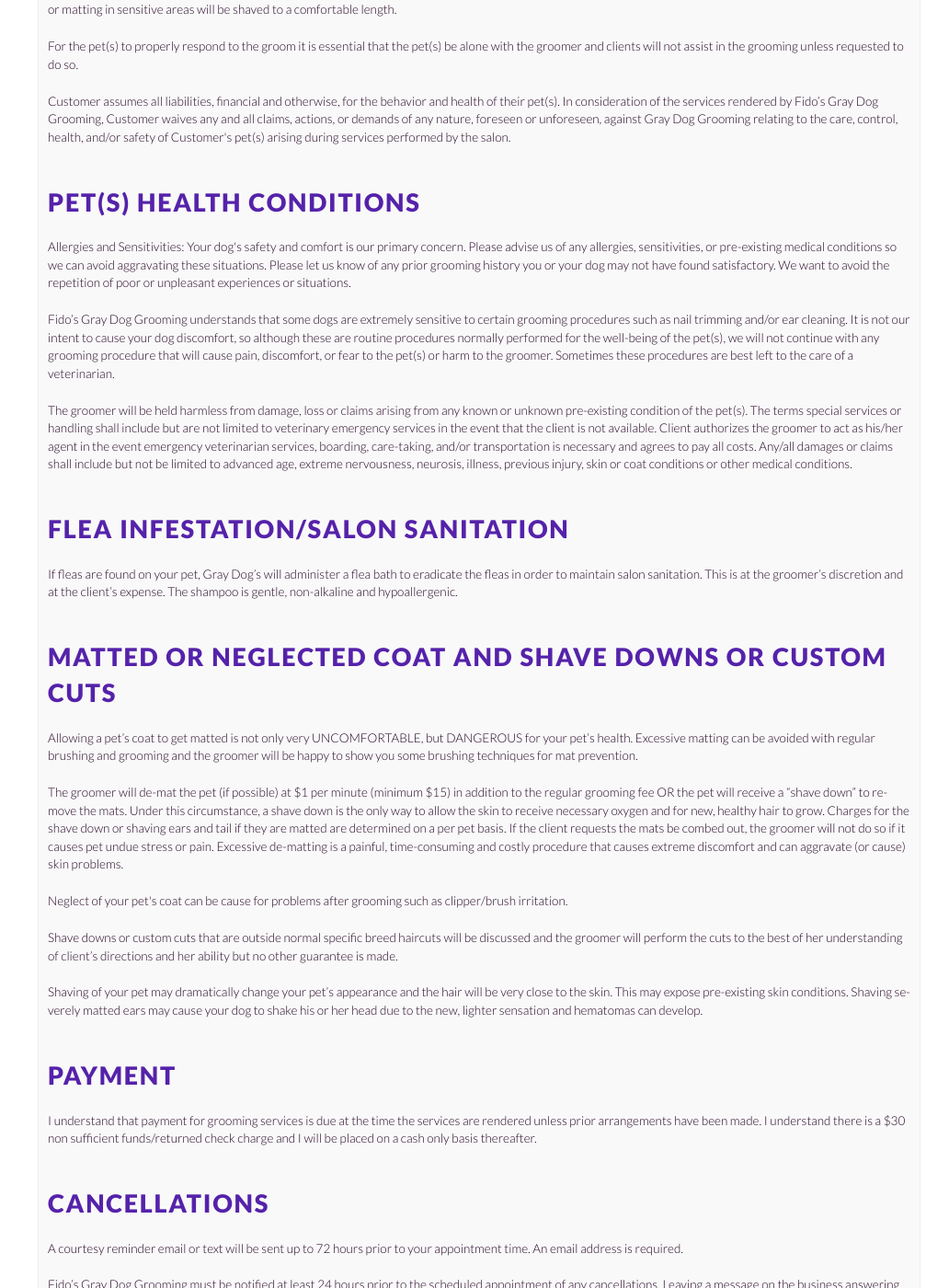
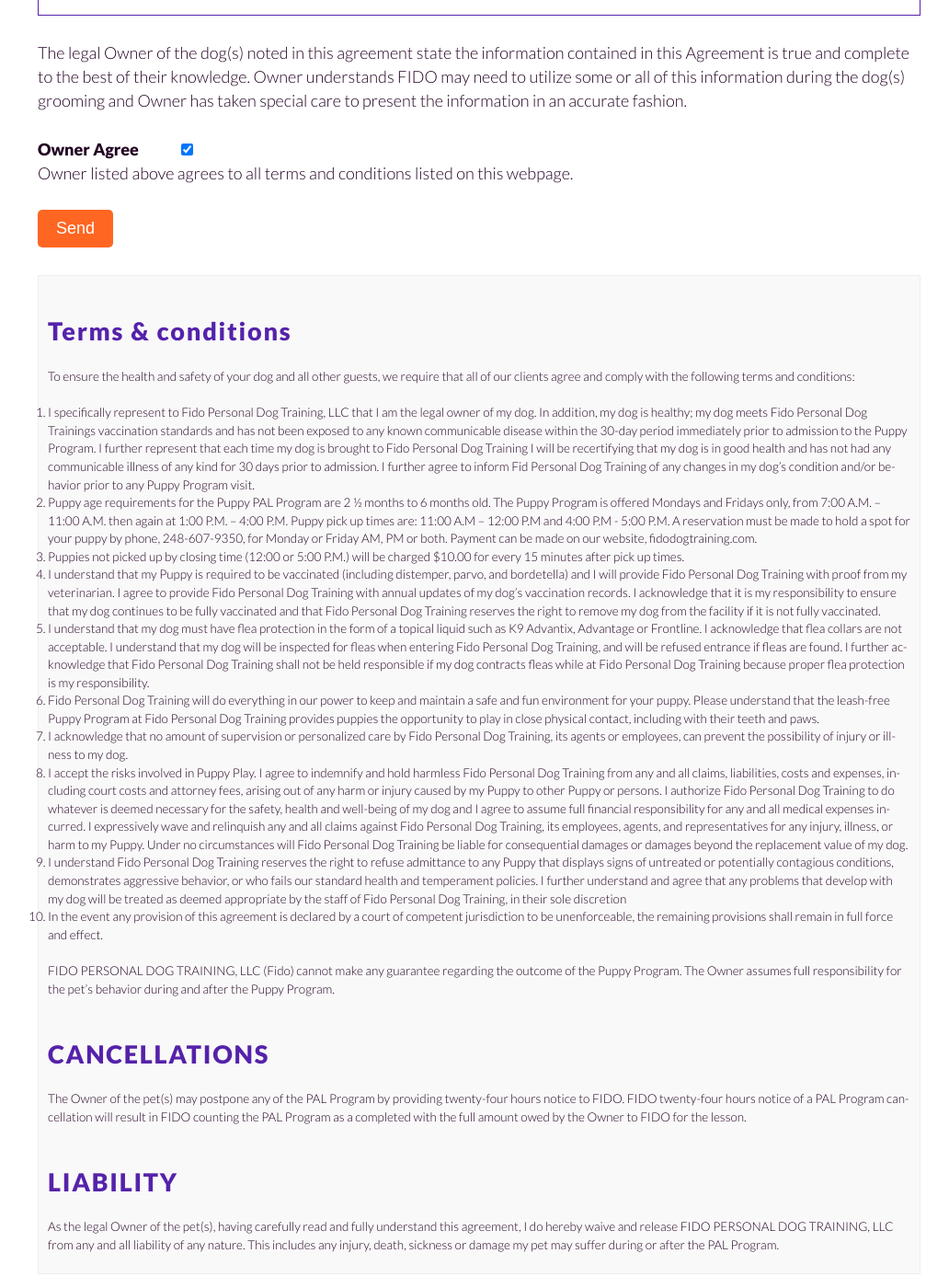
Before and after one commit to fidodogtraining/fidodogtraining.github.io, a Jekyll site: the page built from _forms/pal-customer-agreement.html, in a window 1280 px wide and 1400 px high, scrolled down 3449 px. Shown: the whole window at 92% size, without its empty margins (119-1151 px from the left). Built offline with Jekyll 4.4.1, drawn with Linux system fonts in a browser that asks for light colours; some of the changed text lies outside the part shown.

Commit message:
Customize form for PAL

```diff
--- a/_forms/pal-customer-agreement.html
+++ b/_forms/pal-customer-agreement.html
@@ -10,7 +10,7 @@
 <form method="POST" action="https://formspree.io/fidoforms@gmail.com">
   <input type="text" name="_gotcha" style="display:none" />
   <input type="hidden" name="_next" value="http://fidodogtraining.com/forms/pal-thank-you/" />
-  <input type="hidden" name="_subject" value="Grooming Customer Agreement" />
+  <input type="hidden" name="_subject" value="PAL Customer Agreement" />
   <fieldset><legend>About you</legend>
     <div class="form-item">
       <label for="OwnerName">Full Name</label>
@@ -64,38 +64,23 @@
     <div class="form-item">
       <label for="age">Age</label>
       <select id="age" name="age">
-        <option value="0-4mo">0-5 months</option>
-        <option value="5-6mo">6-11 months</option>
-        <option value="7mo">1 year</option>
-        <option value="2">2 years</option>
-        <option value="3">3 years</option>
-        <option value="4">4 years</option>
-        <option value="5">5 years</option>
-        <option value="6">6 years</option>
-        <option value="7">7 years</option>
-        <option value="8">8 years</option>
-        <option value="9">9 years</option>
-        <option value="10">10 years</option>
-        <option value="11">11 years</option>
-        <option value="12">12 years</option>
-        <option value="13">13 years</option>
-        <option value="14">14 years</option>
-        <option value="15">15 years</option>
-        <option value="16">16 years</option>
-        <option value="17">17 years</option>
-        <option value="18">18 years</option>
-        <option value="19">19 years</option>
-        <option value="20">20 years</option>
+        <option value="0mo">0 months</option>
+        <option value="1mo">1 month</option>
+        <option value="2mo">2 months</option>
+        <option value="3mo">3 months</option>
+        <option value="4mo">4 months</option>
+        <option value="5mo">5 months</option>
+        <option value="6mo">6 months</option>
       </select>
     </div>
     <fieldset><legend>Veterinary info</legend>
       <strong>Vaccination records</strong><br />
-      Proof of vaccinations within the last eleven (11) months is required with
+      Proof of vaccinations since birth is required with
       this registration form. Please have your Veterinarian fax your dog’s
       vaccination records to Fido @ (248) 398-8600 or email to FidoForms@gmail.com.
       The following vaccinations are required and must be received prior to grooming date.
       <ul>
-        <li>DOGS ages over 6 months must be up-to-date on the following
+        <li>Puppies over 5 months must be up-to-date on the following
           vaccinations Dhppl , Rabies, Bordetella, Fecal and Heartworm (clean
           fecal and heartworm within 30 days).</li>
         <li>PUPPIES under the age 5 mo. require two (2) series of their puppy
@@ -166,30 +151,80 @@
         <input type="text" id="vetzipcode" name="vetzipcode" placeholder="48220" />
       </div>
     </fieldset>
-    <fieldset><legend>Grooming info</legend>
+    <fieldset><legend>Puppy personality</legend>
       <div class="form-item">
-        <label for="friendly">Is your dog friendly with other dogs?</label>
-        <select id="friendly" name="friendly">
-          <option value="friendly">Yes</option>
-          <option value="not friendly">No</option>
+        <label for="dowell">What does your puppy do well?</label>
+        <input type="text" id="dowell" name="dowell" />
+      </div>
+      <div class="form-item">
+        <label for="tricks">Does your puppy know any tricks?</label>
+        <input type="text" id="tricks" name="tricks" placeholder="Shake, sit, etc." />
+      </div>
+      <h3>Challenges</h3>
+      <div class="description">Are you having any of the following challenges with your puppy?</div>
+      <div class="form-item">
+        <label for="biting">Biting</label>
+        <select id="biting" name="biting">
+          <option value="bites">Yes</option>
+          <option value="does not bite">No</option>
         </select>
       </div>
       <div class="form-item">
-        <label for="play">Can they play?</label>
-        <select id="play" name="play">
-          <option value="can play">Yes</option>
-          <option value="cannot play">No</option>
+        <label for="jumping">Jumping</label>
+        <select id="jumping" name="jumping">
+          <option value="jumps">Yes</option>
+          <option value="does not jump">No</option>
         </select>
-        <div class="description">Do we have permission to allow your dog to play
-          with the other dogs at the salon?</div>
       </div>
       <div class="form-item">
-        <label for="impediments">Sensitivities</label>
-        <input type="text" id="impediments" name="impediments" placeholder="Dryer, nails, etc." />
-        <div class="description">If known, what steps of the grooming process is
-          your dog especially sensitive to?</div>
+        <label for="barking">Barking</label>
+        <select id="barking" name="barking">
+          <option value="barks">Yes</option>
+          <option value="does not bark">No</option>
+        </select>
+      </div>
+      <div class="form-item">
+        <label for="potty">Potty training</label>
+        <select id="potty" name="potty">
+          <option value="potty challenged">Yes</option>
+          <option value="not potty challenged">No</option>
+        </select>
+      </div>
+      <div class="form-item">
+        <label for="fearful">Fearful</label>
+        <select id="fearful" name="fearful">
+          <option value="fearful">Yes</option>
+          <option value="not fearful">No</option>
+        </select>
+      </div>
+      <div class="form-item">
+        <label for="otherchalls">Other</label>
+        <input type="text" id="otherchalls" name="otherchalls" />
       </div>
     </fieldset>
+  </fieldset>
+
+  <fieldset><legend>FIDO</legend>
+    <div class="form-item">
+      <label for="getemails">Newsletters</label>
+      <input type="hidden" name="getemails" value="" />
+      <input type="checkbox" id="getemails" name="getemails" value="Agree" checked />
+      <div class="description">Receive periodic emails from FIDO about dog
+        training, deals, and other communications.</div>
+    </div>
+    <div class="form-item">
+      <label for="heardfrom">How'd you hear about FIDO?</label>
+      <select id="heardfrom" name="heardfrom">
+        <option value="google">Google</option>
+        <option value="yahoo">Yahoo!</option>
+        <option value="bing">Bing</option>
+        <option value="facebook">Facebook</option>
+        <option value="wordofmouth">Word of mouth</option>
+        <option value="newspaper">Newspaper</option>
+        <option value="friend">Friend</option>
+        <option value="other">Other</option>
+      </select>
+    </div>
   </fieldset>
 
   <p>The legal Owner of the dog(s) noted in this agreement state the information
@@ -208,121 +243,83 @@
   <button type="submit">Send</button>
 </form>
 <aside>
-  <h3>PET(S) AND GROOMER SAFETY</h3>
-  <p>Every client is required to read and sign this Policy Agreement prior to
-    any grooming services being performed.</p>
-  <p>I, the undersigned customer, do hereby entrust my pet(s) to Fido’s Gray Dog
-    Grooming for the purpose of grooming my pet(s).</p>
-  <p>We require a current copy of your pet(s)s’ vaccination records. Rabies
-    vaccination is required, as are DHLP-Parvo & Bordetella (Kennel Cough). This
-    is for the safety of both your dog(s) and other dogs in the building. If no
-    proof is provided, we will have to confirm vaccination with your Veterinarian
-    BEFORE you leave your pet(s) at our facility.</p>
-  <p>Due care will be taken with the pet(s) for the safety of the pet(s) and groomer.
-    I am aware that if my pet(s) does not respond to the groomer and remain still
-    during the grooming procedure accidents can happen such as nicks from clippers
-    or scissors or toenail trimmers. Dogs that are unable to be safely groomed will
-    be return with services provided to the extent that the dog will allow. Severely
-    matted dogs will not be dematted, for the safety and comfort of the dog. Dogs
-    with extensive matting or matting in sensitive areas will be shaved to a
-    comfortable length.</p>
-  <p>For the pet(s) to properly respond to the groom it is essential that the pet(s)
-    be alone with the groomer and clients will not assist in the grooming unless
-    requested to do so.</p>
-  <p>Customer assumes all liabilities, financial and otherwise, for the behavior
-    and health of their pet(s). In consideration of the services rendered by Fido’s
-    Gray Dog Grooming, Customer waives any and all claims, actions, or demands of
-    any nature, foreseen or unforeseen, against Gray Dog Grooming relating to the
-    care, control, health, and/or safety of Customer's pet(s) arising during services
-    performed by the salon.</p>
+  <h3>Terms &amp; conditions</h3>
+  <p>To ensure the health and safety of your dog and all other guests, we require
+    that all of our clients agree and comply with the following terms and conditions:</p>
+  <ol>
+    <li>I specifically represent to Fido Personal Dog Training, LLC that I am the
+      legal owner of my dog. In addition, my dog is healthy; my dog meets Fido Personal
+      Dog Trainings vaccination standards and has not been exposed to any known
+      communicable disease within the 30-day period immediately prior to admission
+      to the Puppy Program. I further represent that each time my dog is brought
+      to Fido Personal Dog Training I will be recertifying that my dog is in good
+      health and has not had any communicable illness of any kind for 30 days prior
+      to admission. I further agree to inform Fid Personal Dog Training of any changes
+      in my dog’s condition and/or behavior prior to any Puppy Program visit.</li>
+    <li>Puppy age requirements for the Puppy PAL Program are 2 ½ months to 6 months
+      old.  The Puppy Program is offered Mondays and Fridays only, from
+      7:00 A.M. – 11:00 A.M. then again at 1:00 P.M. – 4:00 P.M. Puppy pick up times
+      are: 11:00 A.M – 12:00 P.M and 4:00 P.M - 5:00 P.M. A reservation must be
+      made to hold a spot for your puppy by phone, 248-607-9350, for Monday or
+      Friday AM, PM or both. Payment can be made on our website, fidodogtraining.com.</li>
+    <li>Puppies not picked up by closing time (12:00 or 5:00 P.M.) will be charged
+      $10.00 for every 15 minutes after pick up times.</li>
+    <li>I understand that my Puppy is required to be vaccinated (including distemper,
+      parvo, and bordetella) and I will provide Fido Personal Dog Training with
+      proof from my veterinarian. I agree to provide Fido Personal Dog Training
+      with annual updates of my dog’s vaccination records. I acknowledge that it
+      is my responsibility to ensure that my dog continues to be fully vaccinated
+      and that Fido Personal Dog Training reserves the right to remove my dog from
+      the facility if it is not fully vaccinated.</li>
+    <li>I understand that my dog must have flea protection in the form of a topical
+      liquid such as K9 Advantix, Advantage or Frontline. I acknowledge that flea
+      collars are not acceptable. I understand that my dog will be inspected for
+      fleas when entering Fido Personal Dog Training, and will be refused entrance
+      if fleas are found. I further acknowledge that Fido Personal Dog Training
+      shall not be held responsible if my dog contracts fleas while at Fido Personal
+      Dog Training because proper flea protection is my responsibility.</li>
+    <li>Fido Personal Dog Training will do everything in our power to keep and
+      maintain a safe and fun environment for your puppy.  Please understand that
+      the leash-free Puppy Program at Fido Personal Dog Training provides puppies
+      the opportunity to play in close physical contact, including with their teeth and paws.</li>
+    <li>I acknowledge that no amount of supervision or personalized care by Fido
+      Personal Dog Training, its agents or employees, can prevent the possibility
+      of injury or illness to my dog.</li>
+    <li>I accept the risks involved in Puppy Play. I agree to indemnify and hold
+      harmless Fido Personal Dog Training from any and all claims, liabilities,
+      costs and expenses, including court costs and attorney fees, arising out of
+      any harm or injury caused by my Puppy to other Puppy or persons. I authorize
+      Fido Personal Dog Training to do whatever is deemed necessary for the safety,
+      health and well-being of my dog and I agree to assume full financial responsibility
+      for any and all medical expenses incurred. I expressively wave and relinquish
+      any and all claims against Fido Personal Dog Training, its employees, agents,
+      and representatives for any injury, illness, or harm to my Puppy. Under no
+      circumstances will Fido Personal Dog Training be liable for consequential
+      damages or damages beyond the replacement value of my dog.</li>
+    <li>I understand Fido Personal Dog Training reserves the right to refuse admittance
+      to any Puppy that displays signs of untreated or potentially contagious conditions,
+      demonstrates aggressive behavior, or who fails our standard health and temperament
+      policies. I further understand and agree that any problems that develop with
+      my dog will be treated as deemed appropriate by the staff of Fido Personal
+      Dog Training, in their sole discretion</li>
+    <li>In the event any provision of this agreement is declared by a court of
+      competent jurisdiction to be unenforceable, the remaining provisions shall
+      remain in full force and effect.</li>
+  </ol>
 
-  <h3>PET(S) HEALTH CONDITIONS</h3>
-  <p>Allergies and Sensitivities: Your dog's safety and comfort is our primary
-    concern. Please advise us of any allergies, sensitivities, or pre-existing
-    medical conditions so we can avoid aggravating these situations. Please let
-    us know of any prior grooming history you or your dog may not have found
-    satisfactory. We want to avoid the repetition of poor or unpleasant
-    experiences or situations.</p>
-  <p>Fido’s Gray Dog Grooming understands that some dogs are extremely sensitive
-    to certain grooming procedures such as nail trimming and/or ear cleaning. It
-    is not our intent to cause your dog discomfort, so although these are routine
-    procedures normally performed for the well-being of the pet(s), we will not
-    continue with any grooming procedure that will cause pain, discomfort, or fear
-    to the pet(s) or harm to the groomer. Sometimes these procedures are best
-    left to the care of a veterinarian.</p>
-  <p>The groomer will be held harmless from damage, loss or claims arising from
-    any known or unknown pre-existing condition of the pet(s). The terms special
-    services or handling shall include but are not limited to veterinary emergency
-    services in the event that the client is not available. Client authorizes the
-    groomer to act as his/her agent in the event emergency veterinarian services,
-    boarding, care-taking, and/or transportation is necessary and agrees to pay
-    all costs. Any/all damages or claims shall include but not be limited to
-    advanced age, extreme nervousness, neurosis, illness, previous injury, skin
-    or coat conditions or other medical conditions.</p>
-
-  <h3>FLEA INFESTATION/SALON SANITATION</h3>
-  <p>If fleas are found on your pet, Gray Dog’s will administer a flea bath to
-    eradicate the fleas in order to maintain salon sanitation. This is at the
-    groomer’s discretion and at the client’s expense. The shampoo is gentle,
-    non-alkaline and hypoallergenic.</p>
-
-  <h3>MATTED OR NEGLECTED COAT AND SHAVE DOWNS OR CUSTOM CUTS</h3>
-  <p>Allowing a pet’s coat to get matted is not only very UNCOMFORTABLE, but
-    DANGEROUS for your pet’s health. Excessive matting can be avoided with regular
-    brushing and grooming and the groomer will be happy to show you some brushing
-    techniques for mat prevention.</p>
-  <p>The groomer will de-mat the pet (if possible) at $1 per minute (minimum $15)
-    in addition to the regular grooming fee OR the pet will receive a “shave down”
-    to remove the mats. Under this circumstance, a shave down is the only way to
-    allow the skin to receive necessary oxygen and for new, healthy hair to grow.
-    Charges for the shave down or shaving ears and tail if they are matted are
-    determined on a per pet basis. If the client requests the mats be combed out,
-    the groomer will not do so if it causes pet undue stress or pain. Excessive
-    de-matting is a painful, time-consuming and costly procedure that causes
-    extreme discomfort and can aggravate (or cause) skin problems.</p>
-  <p>Neglect of your pet's coat can be cause for problems after grooming such as
-    clipper/brush irritation.</p>
-  <p>Shave downs or custom cuts that are outside normal specific breed haircuts
-    will be discussed and the groomer will perform the cuts to the best of her
-    understanding of client’s directions and her ability but no other guarantee
-    is made.</p>
-  <p>Shaving of your pet may dramatically change your pet’s appearance and the
-    hair will be very close to the skin. This may expose pre-existing skin
-    conditions. Shaving severely matted ears may cause your dog to shake his or
-    her head due to the new, lighter sensation and hematomas can develop.</p>
-
-  <h3>PAYMENT</h3>
-  <p>I understand that payment for grooming services is due at the time the
-    services are rendered unless prior arrangements have been made. I understand
-    there is a $30 non sufficient funds/returned check charge and I will be
-    placed on a cash only basis thereafter.</p>
+  <p>FIDO PERSONAL DOG TRAINING, LLC (Fido) cannot make any guarantee regarding
+    the outcome of the Puppy Program. The Owner assumes full responsibility for
+    the pet’s behavior during and after the Puppy Program.</p>
 
   <h3>CANCELLATIONS</h3>
-  <p>A courtesy reminder email or text will be sent up to 72 hours prior to your
-    appointment time. An email address is required.</p>
-  <p>Fido’s Gray Dog Grooming must be notified at least 24 hours prior to the
-  scheduled appointment of any cancellations. Leaving a message on the business
-  answering machine is sufficient. This allows us time to try to book a replacement
-  for your vacated appointment. The client may be billed for the normal grooming
-  charge if 24 hour cancellation notice is not provided.</p>
-  <p>Service may be terminated for repeated cancellations without 24 hr. notice.</p>
+  <p>The Owner of the pet(s) may postpone any of the PAL Program by providing twenty-four
+    hours notice to FIDO. FIDO twenty-four hours notice of a PAL Program cancellation
+    will result in FIDO counting the PAL Program as a completed with the full amount
+    owed by the Owner to FIDO for the lesson.</p>
 
-  <h3>LATE or "NO SHOWS"</h3>
-  <p>If unforeseen circumstances cause us to be late, we will call and make
-    arrangements for a later discharge. Please be sure to provide us with a cell
-    phone or home number where you can be reached in case we are late. If you opt
-    out of our bring home service, dogs are expected to be picked up within an
-    hour of your being notified that the groom is completed. This is to lower
-    stress levels in both your dog and the other dogs on site. Dogs not picked up
-    within an hour will be charged at the rate of $10 per hour in addition to
-    the cost of the groom.</p>
-  <p>Customer releases Fido’s  Gray Dog Grooming, its agents, officers,
-    sub-contractors, and employees from any and all liabilities, financial, and
-    otherwise, for injuries to Customer, Customer's pet(s), or any other property
-    of Customer, which arise in any way from services and/or products provided by
-    or as a consequence of Customer's association with Fido’s Gray Dog Grooming
-    including, but not limited to, veterinarian bills.</p>
-  <p>I, the undersigned, have read and understand and agree to the above terms
-    and my rights and obligations for the grooming and maintenance of my pet(s)
-    and in consideration of the grooming services of Fido’s Gray Dog Grooming</p>
+  <h3>LIABILITY</h3>
+  <p>As the legal Owner of the pet(s), having carefully read and fully understand
+    this agreement, I do hereby waive and release FIDO PERSONAL DOG TRAINING, LLC
+    from any and all liability of any nature. This includes any injury, death,
+    sickness or damage my pet may suffer during or after the PAL Program.</p>
 </aside>
```
